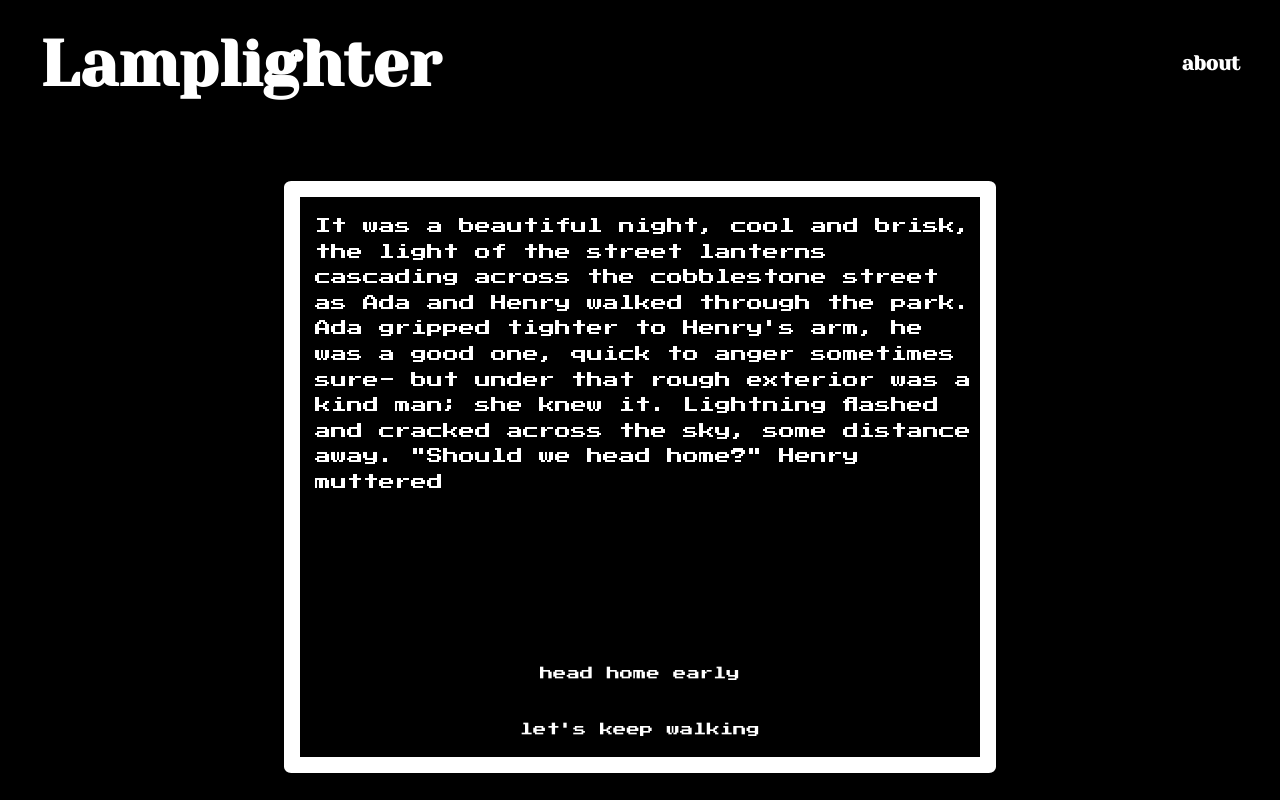
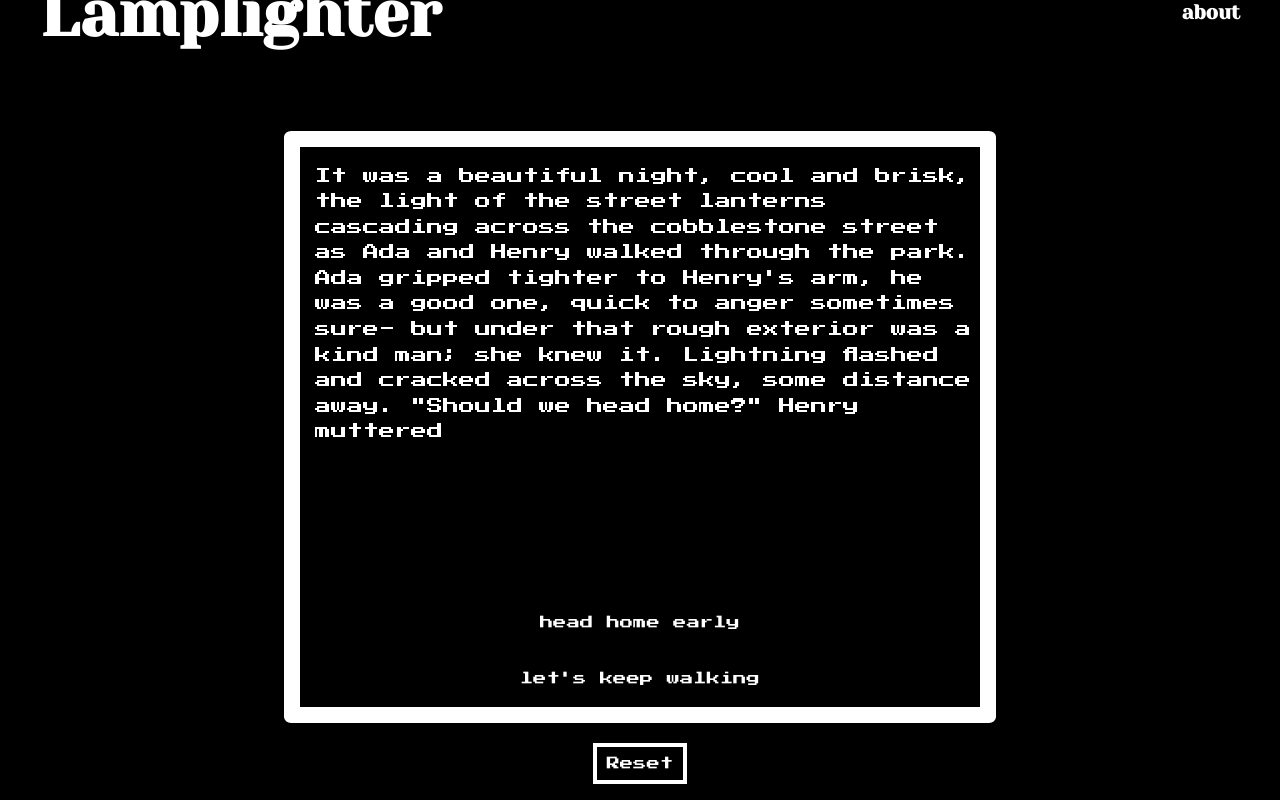
Before and after one commit to JMHGZ/unit1-project, a plain HTML site: page index.html in a window 1280 px wide. Both pictures are taken after a click on the button "LET US BEGIN". Drawn offline with nearby package versions, Linux system fonts and the light colour scheme.

Commit message:
added reset button, now need to fix header

```diff
--- a/css/main.css
+++ b/css/main.css
@@ -83,21 +83,25 @@
   grid-row: 6 / 7;
 }
 
+#reset-btn {
+  border: .5vmin solid white;
+  padding: 10px;
+  margin: 20px 0 40px 0;
+}
+
 #game-box {
   border-radius: 1%;
 }
 
-#blink {
-  animation: blinkingText 1.4s infinite;
-  padding: 0;
-  display: inline-flex;
+/* #game-msg p {
+  overflow: hidden;
+  border-right: .15em solid white;
+  white-space: inherit;
+  margin: 0 auto;
+  animation: typing 3.5s steps(40,end);
 }
 
-
-@keyframes blinkingText {
-  0% { color: white; }
-  49% { color: transparent; }
-  50% { color: transparent; }
-  99% { color:transparent; }
-  100% { color: white; }
-}
+@keyframes typing {
+  from {width: 0}
+  to {width: 100%}
+} */
--- a/index.html
+++ b/index.html
@@ -8,6 +8,8 @@
     <link href="https://fonts.googleapis.com/css?family=Press+Start+2P&display=swap" rel="stylesheet">
     <title>Lamplight</title>
     <link rel="stylesheet" href="css/main.css">
+    <script src="https://ajax.googleapis.com/ajax/libs/jquery/3.4.1/jquery.min.js"></script>
+
     <script defer src="js/main.js"></script>
 </head>
 <body>
@@ -16,12 +18,13 @@
        <h2>about</h2>
     </header>
 <main id="game-box">
-
+       <div id="demo">
         <p id="game-msg"></p>
-        <span id="blink">_</span>
+       </div>
 
     <button id="btn1"></button>
     <button id="btn2"></button>
 </main>
+    <button id="reset-btn" value="reset page" onclick="window.location.reload();">Reset</button>
 </body>
 </html>
--- a/js/main.js
+++ b/js/main.js
@@ -1,4 +1,9 @@
 /*----- constants -----*/
+    $("#btn1").click(function () {
+        $("p").fadeIn(3000);
+
+    });
+
 const storyline = {
     begin: '',
 
@@ -48,51 +53,40 @@
 const pickedChoice = {
 
     begin: {'btn1': 'LET US BEGIN', 'btn2': ''},
-
     stroll: {'btn1': 'head home early', 'btn2': 'let\'s keep walking'},
-
     bushNoises: {'btn1': 'investigate', 'btn2': 'let\'s go'},
-
     chasingYou: {'btn1': 'Turn and fight!', 'btn2': 'this running thing is working'},
-
     husbandDeath1: {'btn1': 'Look around you', 'btn2': 'RUN!'},
-
     investigateBush: {'btn1': 'get away from this psycho', 'btn2': 'help him'},
-
     strangerDeath: {'btn1': 'fight the attacker', 'btn2': 'time to run?'},
-
     noticeStick: {'btn1': 'eh, better yet, RUN!', 'btn2': 'grab the stick'},
-
     run: {'btn1': 'keep running', 'btn2': 'YOU NEED TO RUN FASTER!'},
-
     run2: {'btn1': 'grab stick', 'btn2': 'keep running you fool!'},
-
     run3: {'btn1': 'I can make it', 'btn2': 'keep running you fool!'},
-
     stick: {'btn1': 'hit it again!', 'btn2': 'ok, now time to run...'},
-
     stickAgain: {'btn1': 'AGAIN!!', 'btn2': 'I need help!'},
-
     stickAgain2: {'btn1': 'I got this bro!', 'btn2': 'I need help!'},
-
     callForHelp: {'btn1': '', 'btn2': ''},
-
     helpArrives: {'btn1': 'analyze the beast', 'btn2': 'thank the man'},
-
     youDied: {'btn1': 'YOU WERE TASTY', 'btn2': 'MEAT FOR THE CREATURE'},
-
     fin: {'btn1': 'to be continued...', 'btn2': '...'},
 };
 
+
+
 /*----- app's state (variables) -----*/
-let story, ending;
-
+let story;
+// let i = 0;
+// let txt = story;
+// let speed = 50;
 
 /*----- cached element references -----*/
 const msgElem = document.getElementById('game-msg');
 const buttonOne = document.getElementById('btn1');
 const buttonTwo = document.getElementById('btn2');
-const cursorBlink = document.querySelector('p span');
+const cursorBlink = document.querySelector('span');
+
+
 
 
 /*----- event listeners -----*/
@@ -117,9 +111,20 @@
 function gameBegin(evt) {
     if (story === storyline.begin) {
         story = storyline.stroll;
+
     };
     render();
 }
+
+
+
+// function typeTxt() {
+//     if (i < txt.length) {
+//         document.getElementById('game-msg').innerHTML += txt.charAt(i);
+//         i++;
+//         setTimeout(typeTxt, speed);
+//     }
+// }
 /*-----------------------------------------*/
 
 
```
